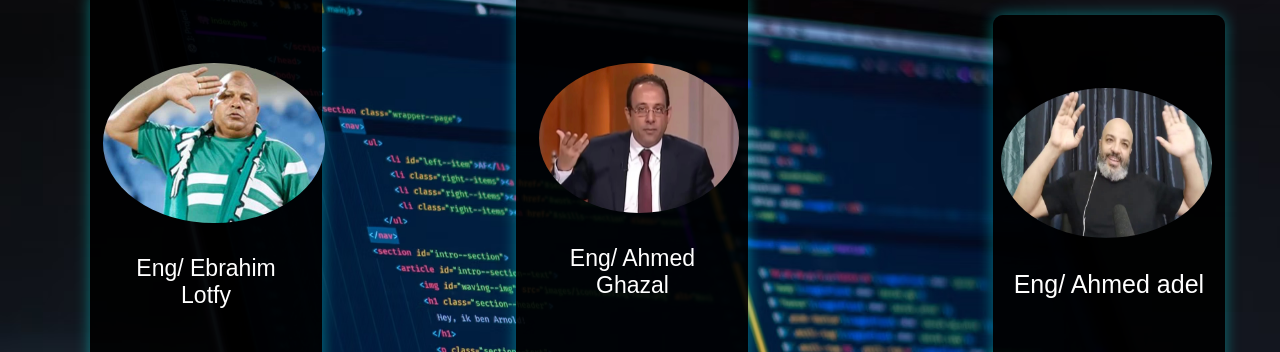
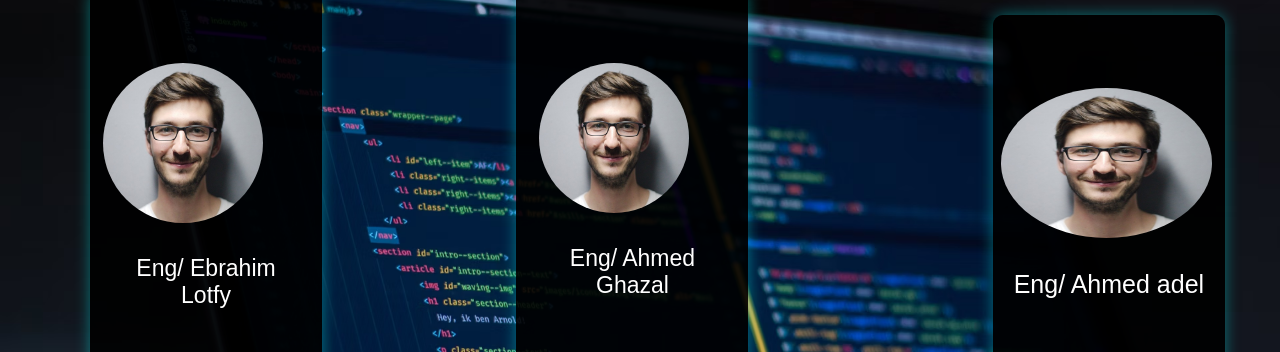
Before and after one commit to Ebrahim188/ProjectLab, a plain HTML site: page contact.html in a window 1280 px wide. Shown: the part 88-440 px from the top of the page. Drawn offline with Linux system fonts and the light colour scheme.

Commit message:
contact.html

```diff
--- a/contact.html
+++ b/contact.html
@@ -16,7 +16,7 @@
         <!-- That is the card-1 -->
 
     <div class="pc">
-        <img src="ebrahim.jpeg" height="160px"
+        <img src="profile-card-img.jpg" height="160px"
         style="border-radius: 50%;
       margin-left: -10px;   padding: 3px  ;   margin-top: 40px ; ">
 
@@ -47,7 +47,7 @@
         <!-- That is the card-2 -->
 
         <div class="pc-2">
-            <img src="ghazal.jpeg"
+            <img src="profile-card-img.jpg"
             height="150px"
             style="border-radius: 50%;
             padding: 3px; margin-top: 40px  ">
@@ -76,7 +76,7 @@
     <!-- That is the card-3 -->
 
         <div class="pc-3">
-            <img src="adel.jpeg" height="150px"
+            <img src="profile-card-img.jpg" height="150px"
             style="border-radius: 50%; margin-left: -15px; width: 110%;
                 padding: 3px;  margin-top: 40px  ">
                 <h2 style="font-size: 25px ;">
```
